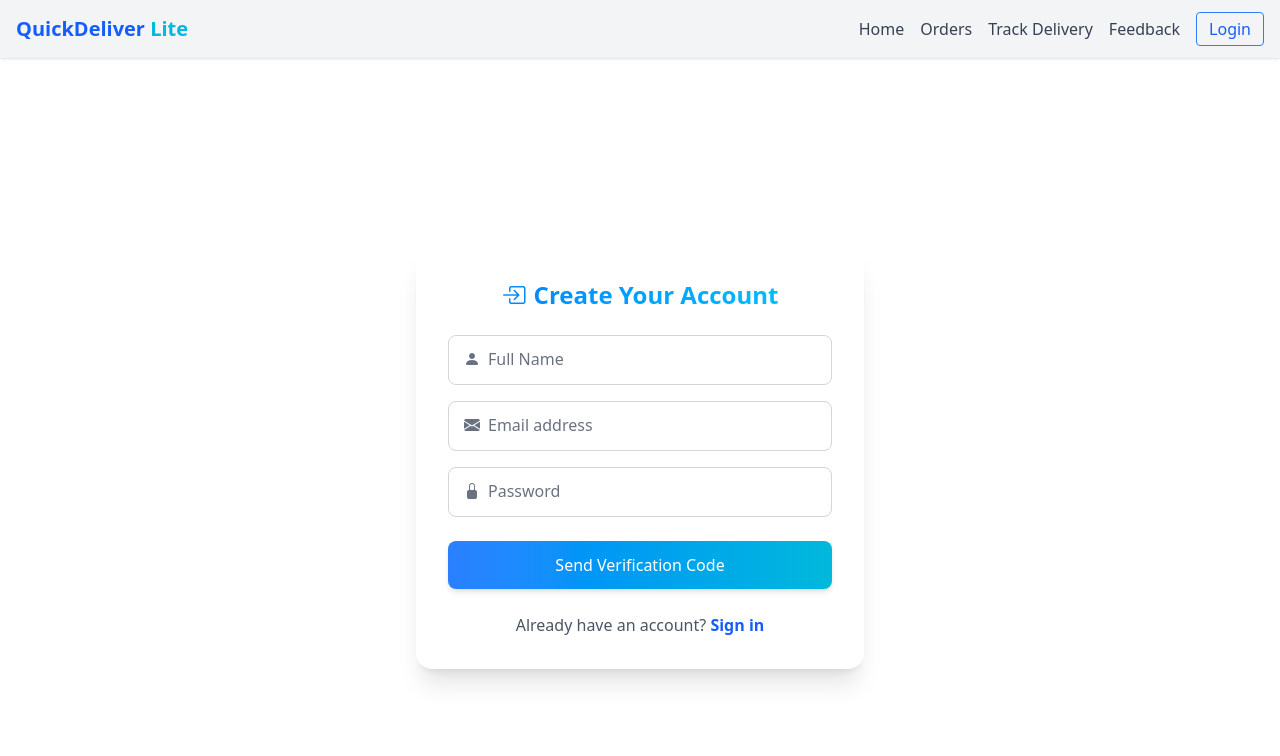
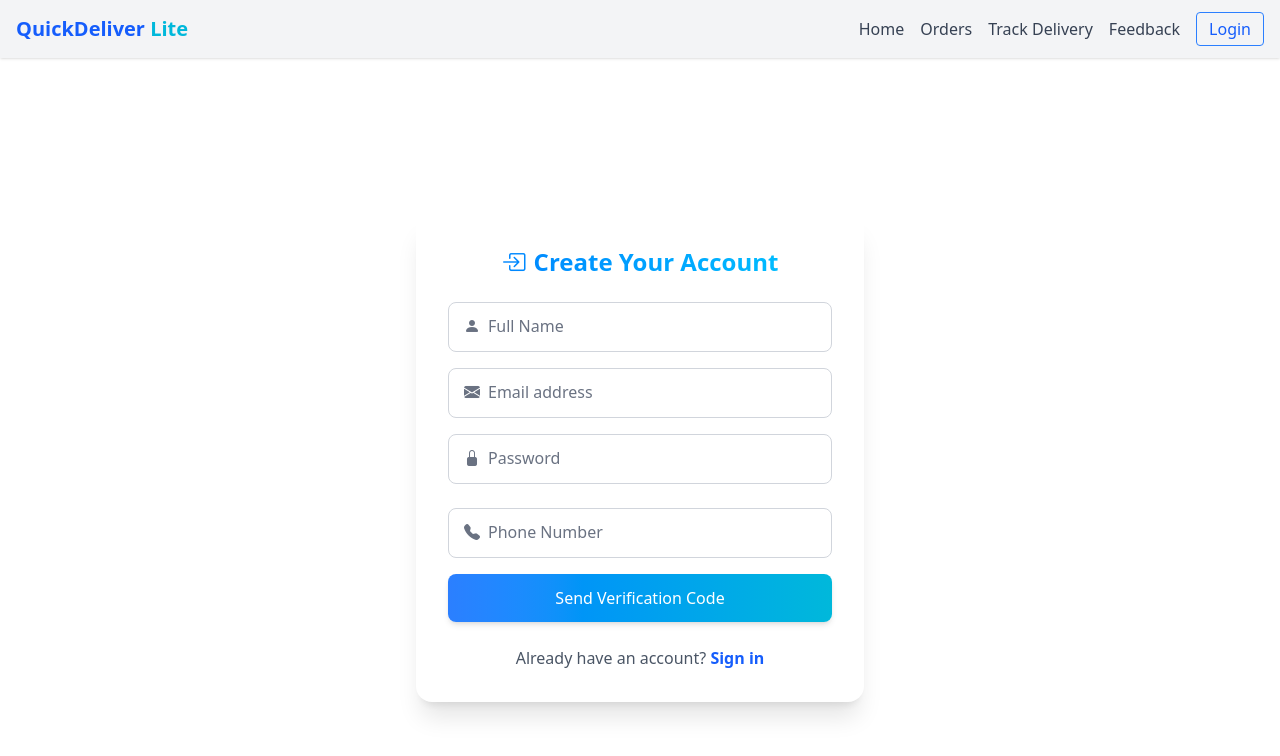
Before and after one commit to sravs0510/QuickDeliverLite, a React (Vite) app in the folder frontend/: page /signup in a window 1280 px wide. Shown: the top 756 px of the page. Built offline with nearby package versions, Linux system fonts and the light colour scheme.

Commit message:
Update signuppage

```diff
--- a/frontend/src/components/SignUp.jsx
+++ b/frontend/src/components/SignUp.jsx
@@ -7,6 +7,7 @@ export default function SignUp() {
     name: "",
     email: "",
     password: "",
+    mobile: "",
     role: "",
     code: ""
   });
@@ -15,7 +16,8 @@ export default function SignUp() {
     name: false,
     email: false,
     password: false,
-    code: false
+    code: false,
+    mobile:false
   });
 
   const [message, setMessage] = useState("");
@@ -39,8 +41,8 @@ export default function SignUp() {
   };
 
   const sendCode = async () => {
-    if (!form.name || !form.email || !form.password) {
-      setMessage("Please fill in name, email, and password first.");
+    if (!form.name || !form.email || !form.password || !form.mobile) {
+      setMessage("Please fill in name, email, mobile and password first.");
       return;
     }
 
@@ -68,9 +70,9 @@ export default function SignUp() {
       setLoading(true);
       const res = await axios.post("http://localhost:5000/api/auth/register", form);
       setMessage(res.data.message);
-      setForm({ name: "", email: "", password: "", role: "", code: "" });
+      setForm({ name: "", email: "", password: "", role: "",mobile:"", code: "" });
       setStep(1);
-      setFocused({ name: false, email: false, password: false, code: false });
+      setFocused({ name: false, email: false, password: false, mobile:false,code: false });
     } catch (err) {
       setMessage(err.response?.data?.message || "Error occurred during registration.");
     }
@@ -114,11 +116,10 @@ export default function SignUp() {
         </h3>
 
         {message && (
-          <div className={`rounded-lg px-4 py-3 mb-4 text-center transition-opacity duration-300 ${
-            message.includes("success")
+          <div className={`rounded-lg px-4 py-3 mb-4 text-center transition-opacity duration-300 ${message.includes("success")
               ? "bg-green-100 text-green-700"
               : "bg-red-100 text-red-700"
-          }`}>
+            }`}>
             {message}
           </div>
         )}
@@ -186,6 +187,31 @@ export default function SignUp() {
               <i className="bi bi-lock-fill mr-2"></i>Password
             </label>
           </div>
+
+
+          {/* Mobile Number */}
+          <div className="relative mb-4">
+            <input
+              name="mobile"
+              type="text"
+              className="w-full px-4 py-3 rounded-lg border border-gray-300 focus:ring-2 focus:ring-blue-300 focus:outline-none transition-colors"
+              value={form.mobile} // ✅ Fix here
+              onChange={handleChange}
+              onFocus={() => handleFocus('mobile')}
+              onBlur={() => handleBlur('mobile')}
+              required
+              disabled={step !== 1}
+              pattern="\d{10}"
+              title="Enter a 10-digit mobile number"
+            />
+            <label className={`absolute left-4 transition-all duration-300 pointer-events-none
+    ${shouldFloat('mobile')
+                ? '-top-2 text-xs bg-white px-1 text-blue-500'
+                : 'top-3 text-gray-500'}`}>
+              <i className="bi bi-telephone-fill mr-2"></i>Phone Number
+            </label>
+          </div>
+
 
           {/* Step 1: Send Code Button */}
           {step === 1 && (
```
Also changed, not shown: 2 other files (tests, documents, lock files or other folders).
